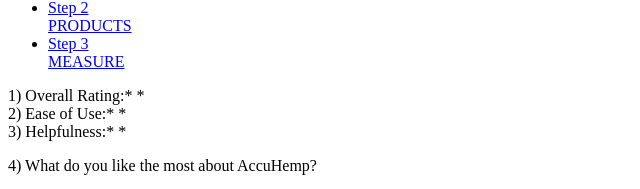
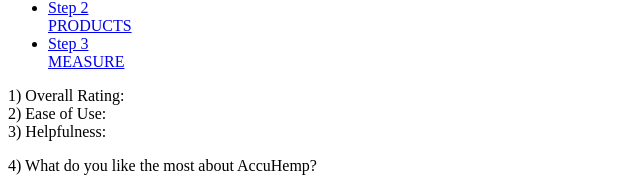
Before and after one commit to cbvargas5/Accu-Hemp, a React app: page /feedback in a window 1280 px wide. Shown: the part 489-678 px from the top of the page, without its empty margins (0-640 px from the left). Built offline with nearby package versions, Linux system fonts and the light colour scheme; the HTML template or start-up script is replaced by a standard one.

Commit message:
updated star classes

```diff
--- a/client/src/components/StarRating.jsx
+++ b/client/src/components/StarRating.jsx
@@ -19,26 +19,25 @@ export default class StarRating extends Component {
   render() {
     return (
     <div className="star-rating-system">
-      <div className="write-rating-container-jr">
+      <div className="write-rating-container">
         <div>
-          <span>{this.props.children}</span>
-          <span className="write-red-asterix-jr"> *</span>
+          <span className="required-field">{this.props.children}</span>
         </div>
         <div className='write-stars-container'>
-          <div className='write-star-jr' onClick={(() => this.submitStars(1))} onMouseEnter={(() => this.handleStars(1))} onMouseLeave={(() => this.handleStars(0))}>
-            {(this.state.stars || this.props.starsSubmitted) >= 1 ? <div className="star-black-filled-jr"> </div > : <div className="star-grey-filled-jr" />}
+          <div className='write-star' onClick={(() => this.submitStars(1))} onMouseEnter={(() => this.handleStars(1))} onMouseLeave={(() => this.handleStars(0))}>
+            {(this.state.stars || this.props.starsSubmitted) >= 1 ? <div className="star-black-filled"> </div > : <div className="star-grey-filled" />}
           </div>
-          <div className='write-star-jr' onClick={(() => this.submitStars(2))} onMouseEnter={(() => this.handleStars(2))} onMouseLeave={(() => this.handleStars(0))}>
-            {(this.state.stars || this.props.starsSubmitted) >= 2 ? <div className="star-black-filled-jr"> </div > : <div className="star-grey-filled-jr" />}
+          <div className='write-star' onClick={(() => this.submitStars(2))} onMouseEnter={(() => this.handleStars(2))} onMouseLeave={(() => this.handleStars(0))}>
+            {(this.state.stars || this.props.starsSubmitted) >= 2 ? <div className="star-black-filled"> </div > : <div className="star-grey-filled" />}
           </div>
-          <div className='write-star-jr' onClick={(() => this.submitStars(3))} onMouseEnter={(() => this.handleStars(3))} onMouseLeave={(() => this.handleStars(0))}>
-            {(this.state.stars || this.props.starsSubmitted) >= 3 ? <div className="star-black-filled-jr"> </div > : <div className="star-grey-filled-jr" />}
+          <div className='write-star' onClick={(() => this.submitStars(3))} onMouseEnter={(() => this.handleStars(3))} onMouseLeave={(() => this.handleStars(0))}>
+            {(this.state.stars || this.props.starsSubmitted) >= 3 ? <div className="star-black-filled"> </div > : <div className="star-grey-filled" />}
           </div>
-          <div className='write-star-jr' onClick={(() => this.submitStars(4))} onMouseEnter={(() => this.handleStars(4))} onMouseLeave={(() => this.handleStars(0))}>
-            {(this.state.stars || this.props.starsSubmitted) >= 4 ? <div className="star-black-filled-jr"> </div > : <div className="star-grey-filled-jr" />}
+          <div className='write-star' onClick={(() => this.submitStars(4))} onMouseEnter={(() => this.handleStars(4))} onMouseLeave={(() => this.handleStars(0))}>
+            {(this.state.stars || this.props.starsSubmitted) >= 4 ? <div className="star-black-filled"> </div > : <div className="star-grey-filled" />}
           </div>
-          <div className='write-star-jr' onClick={(() => this.submitStars(5))} onMouseEnter={(() => this.handleStars(5))} onMouseLeave={(() => this.handleStars(0))}>
-            {(this.state.stars || this.props.starsSubmitted) >= 5 ? <div className="star-black-filled-jr"> </div > : <div className="star-grey-filled-jr" />}
+          <div className='write-star' onClick={(() => this.submitStars(5))} onMouseEnter={(() => this.handleStars(5))} onMouseLeave={(() => this.handleStars(0))}>
+            {(this.state.stars || this.props.starsSubmitted) >= 5 ? <div className="star-black-filled"> </div > : <div className="star-grey-filled" />}
           </div>
         </div>
       </div>
--- a/client/src/components/pages/FeedbackPage.jsx
+++ b/client/src/components/pages/FeedbackPage.jsx
@@ -49,9 +49,9 @@ class FeedbackPage extends Component {
   render() {
     return (
     <section className="big-card">
-      <StarRating rxAction={this.props.updateOverallRating} starsSubmitted={this.props.overallRating} stateKey={'overallRating'}>1) Overall Rating:*</StarRating>
-      <StarRating rxAction={this.props.updateEaseOfUseRating} starsSubmitted={this.props.easeOfUseRating} stateKey={'easeOfUseRating'}>2) Ease of Use:*</StarRating>
-      <StarRating rxAction={this.props.updateHelpfulness} starsSubmitted={this.props.helpfulnessRating} stateKey={'helpfulnessRating'}>3) Helpfulness:*</StarRating>
+      <StarRating rxAction={this.props.updateOverallRating} starsSubmitted={this.props.overallRating} stateKey={'overallRating'}>1) Overall Rating:</StarRating>
+      <StarRating rxAction={this.props.updateEaseOfUseRating} starsSubmitted={this.props.easeOfUseRating} stateKey={'easeOfUseRating'}>2) Ease of Use:</StarRating>
+      <StarRating rxAction={this.props.updateHelpfulness} starsSubmitted={this.props.helpfulnessRating} stateKey={'helpfulnessRating'}>3) Helpfulness:</StarRating>
       <div>
         <p className="instructions">4) What do you like the most about AccuHemp?</p>
         <textarea className="tab-text-area" onChange={this.handleChange} name="like-most" rows="10" cols="50"/>
--- a/client/src/sass/main.scss
+++ b/client/src/sass/main.scss
@@ -45,7 +45,8 @@
             }
         }
 
-        button {
+        button,
+        textarea {
             &:focus {
                 outline: none;
             }
@@ -587,7 +588,7 @@
             }
         }
 
-        .write-rating-container-jr {
+        .write-rating-container {
             line-height: normal;
             box-sizing: content-box;
             display: grid;
@@ -595,21 +596,17 @@
             margin: 50px 0px 0px 0px;
             padding-bottom: 44px;
             border-bottom: 1px solid #F1F1F1;
+            color: $secondary-color;
         }
 
-        .write-red-asterix-jr {
-            line-height: normal;
-            box-sizing: content-box;
-            color: red;
-        }
-
-        .write-star-jr {
+        .write-star {
             line-height: normal;
             box-sizing: content-box;
             display: inline-block;
+            cursor: pointer;
         }
 
-        .star-black-filled-jr {
+        .star-black-filled {
             line-height: normal;
             box-sizing: content-box;
             display: inline-block;
@@ -619,7 +616,7 @@
             background: gold;
         }
 
-        .star-grey-filled-jr {
+        .star-grey-filled {
             line-height: normal;
             box-sizing: content-box;
             display: inline-block;
```
Also changed, not shown: 1 other file (tests, documents, lock files or other folders).
